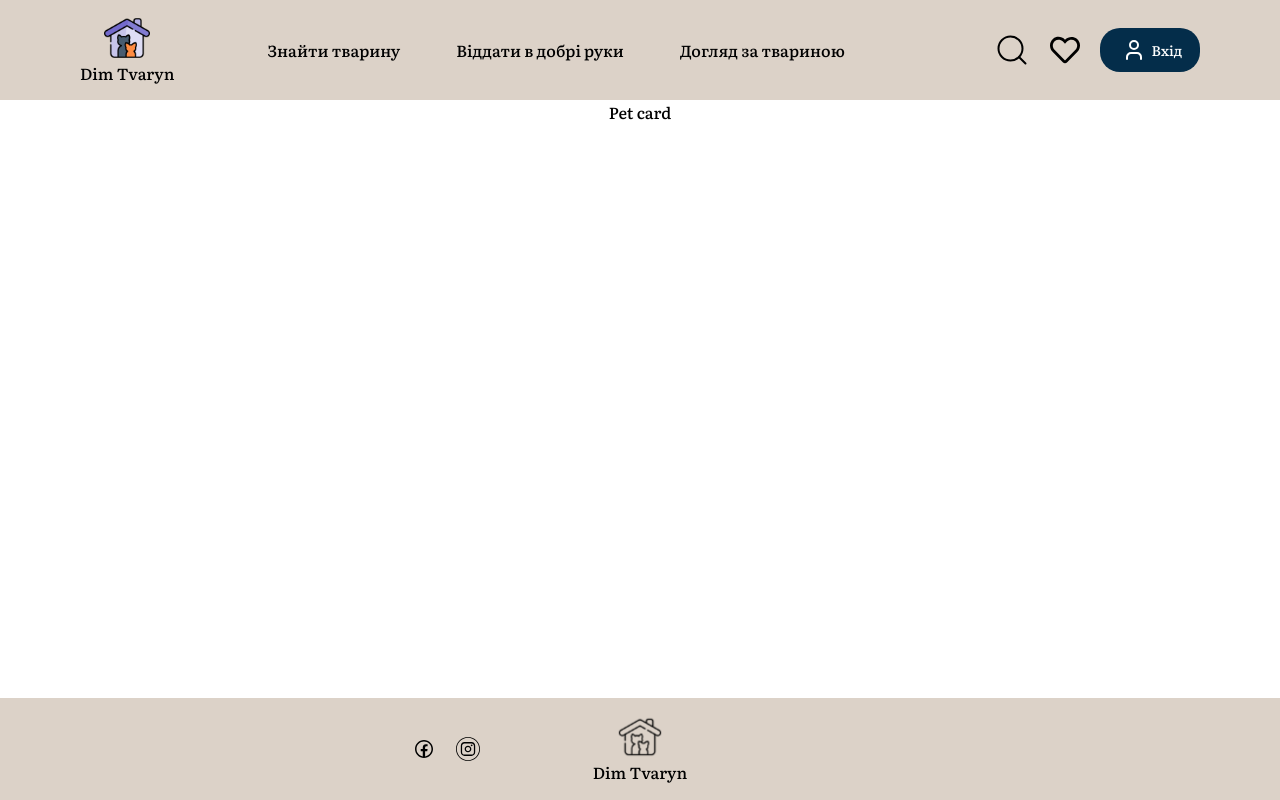
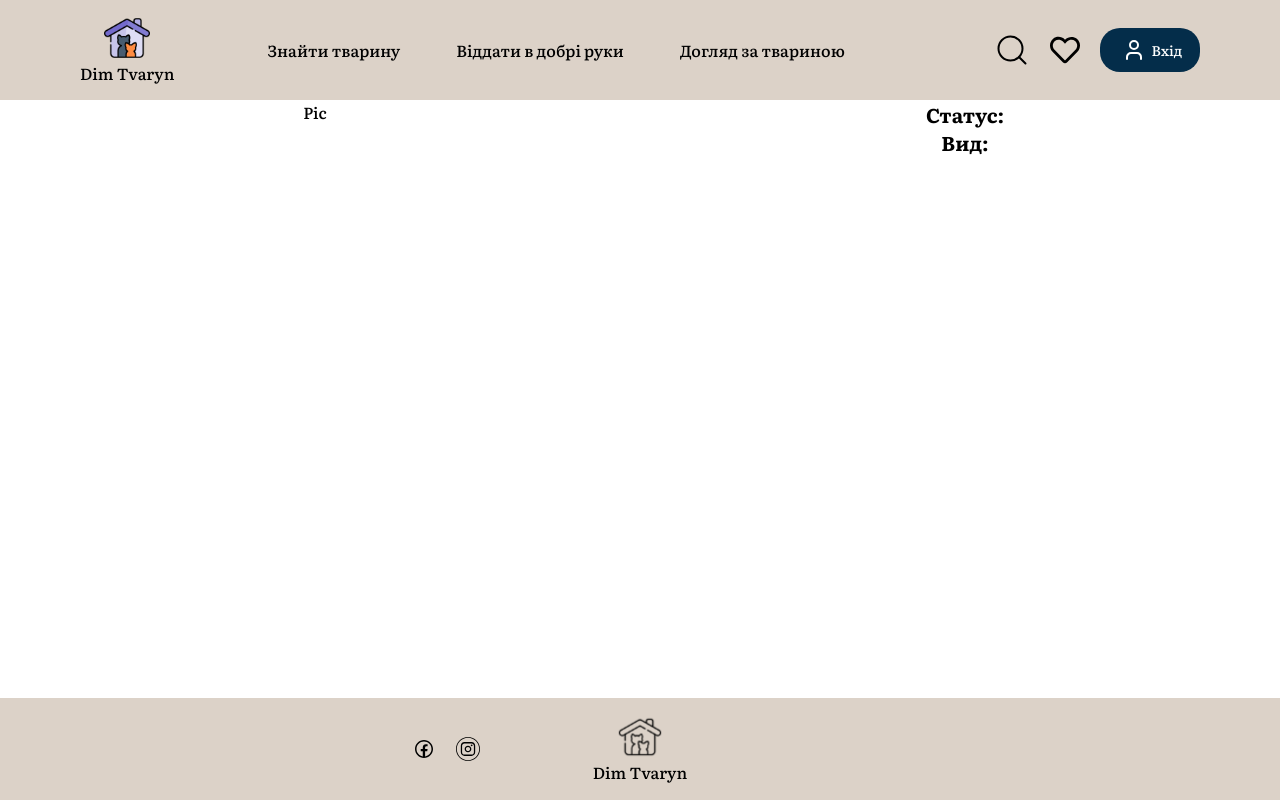
Before and after one commit to Dim-Tvarin/frontend, a React (Vite) app: page /allpets/1 in a window 1280 px wide. Built offline with nearby package versions, Linux system fonts and the light colour scheme; no server answers.

Commit message:
feat: add query

```diff
--- a/src/pages/Home.tsx
+++ b/src/pages/Home.tsx
@@ -54,7 +54,7 @@ export const Home = () => {
             />
           </div>
         </div>
-        <div className="absolute z-1  rotate-[167deg] right-[10px] top-[480px]">
+        <div className="absolute z-1  rotate-[67deg] right-[10px] top-[480px]">
           <img src={track} alt="track" />
         </div>
       </section>
@@ -85,7 +85,7 @@ export const Home = () => {
         </div>
       </section>
       <section className='mb-100 flex flex-col justify-center items-center'>
-        <div className="absolute z-1 top-[120px] right-[108px] rotate-[57deg]">
+        <div className="absolute z-1 top-[1020px] right-[108px] rotate-[57deg]">
           <img src={track} className="w-[300px] h-[320px]" alt="track" />
         </div>
         <h3 className="relative mb-[50px] text-5xl font-semibold z-10">
--- a/src/pages/PetPage.tsx
+++ b/src/pages/PetPage.tsx
@@ -1,7 +1,36 @@
+import { useNavigate, useParams } from "react-router";
+import { useGetAnimalByIdQuery } from "src/redux/animals/animalsApi";
+
 const PetPage = () => {
+ const navigate = useNavigate();
+ const {id} = useParams<{ id: string }>()
+  if (!id) {
+    alert("Щось пішло не так")
+    navigate('/allpets')
+    return
+  }
+  const { data, error, isLoading } = useGetAnimalByIdQuery(id)
+
+
+  if (isLoading ) {
+    return null
+  }
+  const { animal } = data || {}
+
+  console.log('', id, data, error);
   return (
-    <div>
-      Pet card
+    <div className="flex gap-20">
+      <div className="w-1/2">Pic</div>
+      <div className="w-1/2 flex flex-col text-5xl font-medium">
+        <h2>{animal?.animalName}</h2>
+        <div className="grid grid-col-2 gap-x-130 text-xl">
+          <p className="font-bold">Статус:</p>
+          <p className="text-base">{animal?.status}</p>
+          <p className="font-bold">Вид:</p>
+          <p className="text-base">{animal?.animalType}</p>
+
+        </div>
+      </div>
     </div>
   );
 }
--- a/src/redux/animals/animalsApi.ts
+++ b/src/redux/animals/animalsApi.ts
@@ -26,6 +26,10 @@ interface AnimalsResponse {
   animals: AnimalType[];
 }
 
+interface AnimalById {
+  animal: AnimalType;
+}
+
 export const animalsApi = createApi({
   reducerPath: 'animalsApi',
   baseQuery: fetchBaseQuery({ baseUrl: 'https://marketplace-backend-wrk2.onrender.com/',
@@ -49,8 +53,12 @@ export const animalsApi = createApi({
         body: formData,
       }),
     }),
+    getAnimalById: build.query<AnimalById, string>({
+      query: (id) => `animals/${id}`,
+    }),
+
   }),
 })
 
 
-export const { useGetAnimalsQuery, useCreateAnimalMutation  } = animalsApi
+export const { useGetAnimalsQuery, useCreateAnimalMutation, useGetAnimalByIdQuery  } = animalsApi
```
Also changed, not shown: src/assets/tracks4.png (added).
